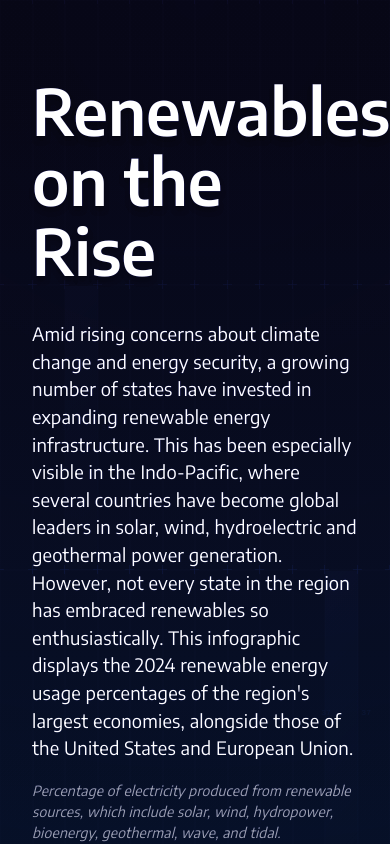
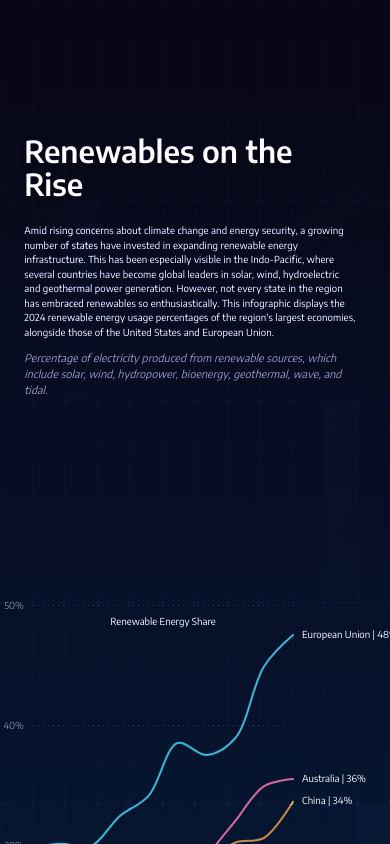
Before and after one commit to ccmdesign/bfna-indopacific, a Nuxt app: page / in a window 390 px wide. Shown: the top 844 px of the page. Built offline with nearby package versions, Linux system fonts and the light colour scheme.

Commit message:
repsonsive tweaks

```diff
--- a/components/RenewableEnergyChart.vue
+++ b/components/RenewableEnergyChart.vue
@@ -33,10 +33,10 @@
   background: rgba(2, 38, 64, 0.95); /* Deep blue matching the theme */
   backdrop-filter: blur(8px); /* Glass effect */
   color: white;
-  padding: 16px;
+  padding: var(--space-m);
   border-radius: 12px;
   pointer-events: none;
-  font-size: 13px;
+  font-size: var(--size-0);
   font-family: 'Encode Sans', sans-serif;
   z-index: 100;
   box-shadow: 0 8px 32px rgba(0, 0, 0, 0.3);
@@ -48,17 +48,17 @@
 /* Axis styles */
 .axis-label {
   fill: rgba(255, 255, 255, 0.5);
-  font-size: 16px;
+  font-size: var(--size-0);
   font-family: 'Encode Sans', sans-serif;
 }
 
 .axis-x .axis-label {
-  font-size: 16px;
+  font-size: var(--size-0);
 }
 
 
 .axis-y .axis-label {
-  font-size: 16px;
+  font-size: var(--size-0);
 }
 
 .line-label {
@@ -89,7 +89,7 @@
 .chart-title {
   fill: #fff;
   font-family: 'Encode Sans', sans-serif;
-  font-size: 16px;
+  font-size: var(--size-0);
 }
 
 /* Chart lines */
@@ -113,7 +113,7 @@
 .line-label {
   fill: #fff;
   font-family: 'Encode Sans', sans-serif;
-  font-size: 16px;
+  font-size: var(--size-0);
   font-weight: 300;
   cursor: pointer;
 }
--- a/public/styles.css
+++ b/public/styles.css
@@ -1,7 +1,48 @@
+/* @link https://utopia.fyi/type/calculator?c=360,12,1.2,1240,16,1.25,5,2,&s=0.75|0.5|0.25,1.5|2|3|4|6,s-l&g=s,l,xl,12 */
+
+:root {
+  --size--2: clamp(0.5208rem, 0.4721rem + 0.2167vw, 0.64rem);
+  --size--1: clamp(0.625rem, 0.5534rem + 0.3182vw, 0.8rem);
+  --size-0: clamp(0.75rem, 0.6477rem + 0.4545vw, 1rem);
+  --size-1: clamp(0.9rem, 0.7568rem + 0.6364vw, 1.25rem);
+  --size-2: clamp(1.08rem, 0.8826rem + 0.8773vw, 1.5625rem);
+  --size-3: clamp(1.296rem, 1.0272rem + 1.1948vw, 1.9531rem);
+  --size-4: clamp(1.5552rem, 1.1927rem + 1.6113vw, 2.4414rem);
+  --size-5: clamp(1.8662rem, 1.3813rem + 3.5vw, 5.0518rem);
+}
+
+/* @link https://utopia.fyi/space/calculator?c=360,12,1.2,1240,16,1.25,5,2,&s=0.75|0.5|0.25,1.5|2|3|4|6,s-l&g=s,l,xl,12 */
+
+:root {
+  --space-3xs: clamp(0.1875rem, 0.1619rem + 0.1136vw, 0.25rem);
+  --space-2xs: clamp(0.375rem, 0.3239rem + 0.2273vw, 0.5rem);
+  --space-xs: clamp(0.5625rem, 0.4858rem + 0.3409vw, 0.75rem);
+  --space-s: clamp(0.75rem, 0.6477rem + 0.4545vw, 1rem);
+  --space-m: clamp(1.125rem, 0.9716rem + 0.6818vw, 1.5rem);
+  --space-l: clamp(1.5rem, 1.2955rem + 0.9091vw, 2rem);
+  --space-xl: clamp(2.25rem, 1.9432rem + 1.3636vw, 3rem);
+  --space-2xl: clamp(3rem, 2.5909rem + 1.8182vw, 4rem);
+  --space-3xl: clamp(4.5rem, 3.8864rem + 2.7273vw, 6rem);
+
+  /* One-up pairs */
+  --space-3xs-2xs: clamp(0.1875rem, 0.0597rem + 0.5682vw, 0.5rem);
+  --space-2xs-xs: clamp(0.375rem, 0.2216rem + 0.6818vw, 0.75rem);
+  --space-xs-s: clamp(0.5625rem, 0.3835rem + 0.7955vw, 1rem);
+  --space-s-m: clamp(0.75rem, 0.4432rem + 1.3636vw, 1.5rem);
+  --space-m-l: clamp(1.125rem, 0.767rem + 1.5909vw, 2rem);
+  --space-l-xl: clamp(1.5rem, 0.8864rem + 2.7273vw, 3rem);
+  --space-xl-2xl: clamp(2.25rem, 1.5341rem + 3.1818vw, 4rem);
+  --space-2xl-3xl: clamp(3rem, 1.7727rem + 5.4545vw, 6rem);
+
+  /* Custom pairs */
+  --space-s-l: clamp(0.75rem, 0.2386rem + 2.2727vw, 2rem);
+}
+
+
 /* Global Styles */
 html {
   font-family: 'Encode Sans', sans-serif;
-  font-size: 16px;
+  font-size: var(--size-0);
   line-height: 1.5;
   color: #fff;
 }
@@ -9,9 +50,11 @@ html {
 .master-grid {
   width: 100svw;
   height: 100svh;
+  min-height: 1080px;
 
   @media (max-width: 900px) {
     height: 100%;
+    min-height: 100%;
   }
 
   display: grid;
@@ -25,7 +68,7 @@ html {
     grid-row: 1 / 3;
     grid-column: 1 / 5;
     padding: 1rem 0 0 2rem;
-    font-size: 5rem;
+    font-size: var(--size-5);
     text-align: right;
     align-self: center;
 
@@ -33,16 +76,11 @@ html {
       grid-row: 1 / 2;
       grid-column: 1 / 12;
       text-align: left;
-      font-size: 2.5rem;
       align-self: end;
 
       br {
         display: none;
       }
-    }
-
-    @media (max-width: 1200px) {
-      font-size: 4rem;
     }
   }
 
@@ -95,7 +133,7 @@ html {
   z-index: 1;
   padding: 1rem 0;
   max-width: 65ch;
-  font-size: 1.15rem;
+  font-size: var(--size-0);
   letter-spacing: 0.01em;
 }
 
```
